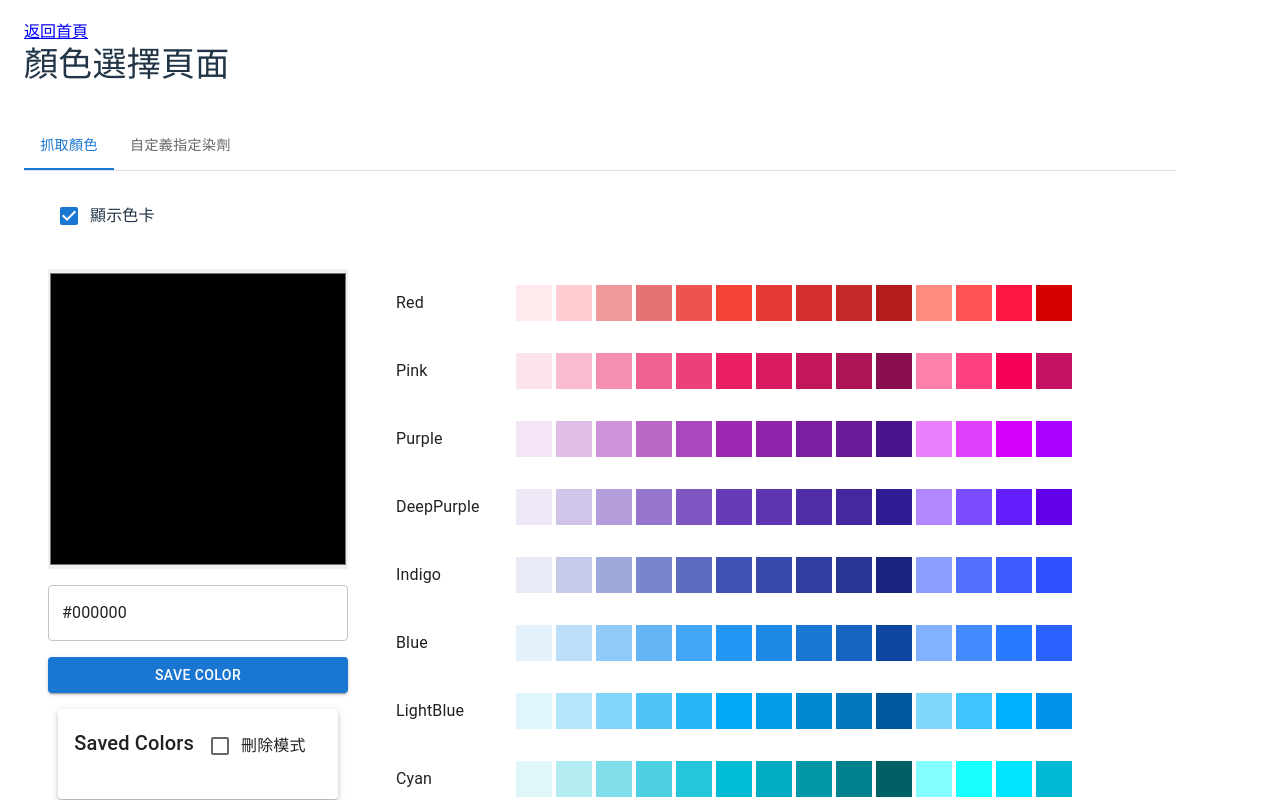
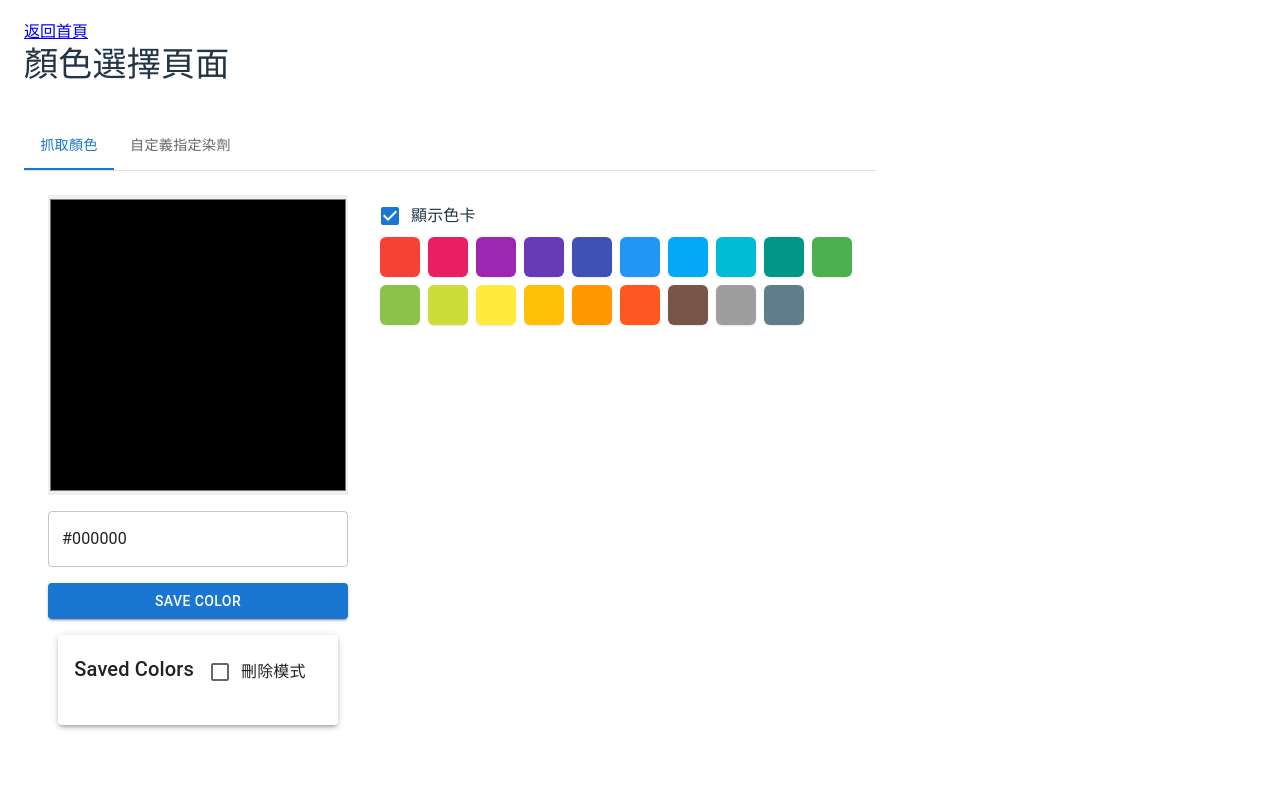
Before and after one commit to eldisa/Mabinogi, a React (Vite) app: page /Mabinogi/color-pick in a window 1280 px wide. Shown: the top 800 px of the page. Built offline with nearby package versions, Linux system fonts and the light colour scheme.

Commit message:
feat: change flow of Palette to be more flexible

```diff
--- a/src/components/ColorPalette.tsx
+++ b/src/components/ColorPalette.tsx
@@ -1,5 +1,5 @@
-import React from "react";
-import { Box, Typography, Paper, Stack, Grid } from "@mui/material";
+import React, { useState } from "react";
+import { Box, Paper } from "@mui/material";
 import { colorPalette } from "../data/palette";
 
 interface ColorPaletteProps {
@@ -9,68 +9,118 @@ interface ColorPaletteProps {
 export const ColorPalette: React.FC<ColorPaletteProps> = ({
     onColorSelect,
 }) => {
+    const [selectedCategory, setSelectedCategory] = useState<string | null>(
+        null
+    );
+
+    const handleCategoryClick = (category: string) => {
+        setSelectedCategory(selectedCategory === category ? null : category);
+    };
+
     return (
-        <Paper elevation={0} sx={{ p: 2, width: "100%" }}>
-            <Grid container spacing={2}>
-                {colorPalette.map(({ category, colorCodeArray }) => (
-                    <Grid item xs={12} key={category}>
+        <Paper
+            elevation={0}
+            sx={{
+                width: "100%",
+                bgcolor: "transparent",
+            }}
+        >
+            {/* Color Category Blocks */}
             <Box
                 sx={{
+                    display: "grid",
+                    gridTemplateColumns: "repeat(10, 1fr)",
+                    gap: 1,
                     mb: 2,
+                }}
+            >
+                {colorPalette.map(({ category, colorCodeArray }) => {
+                    const isSelected = selectedCategory === category;
+                    const mainColor = colorCodeArray[5]; // Using the middle shade as representative color
+
+                    return (
+                        <Box
+                            key={category}
+                            onClick={() => handleCategoryClick(category)}
+                            sx={{
+                                position: "relative",
+                                height: "40px",
+                                width: "40px",
+                                bgcolor: mainColor,
+                                borderRadius: "6px",
+                                cursor: "pointer",
                                 display: "flex",
                                 alignItems: "center",
+                                justifyContent: "center",
+                                transition: "all 0.2s ease",
+                                textTransform: "capitalize",
+                                color: "white",
+                                fontWeight: 500,
+                                fontSize: "0.7rem",
+                                textShadow: "0 1px 2px rgba(0,0,0,0.3)",
+                                boxShadow: isSelected
+                                    ? "0 2px 4px rgba(0,0,0,0.2)"
+                                    : "0 1px 2px rgba(0,0,0,0.1)",
+                                "&:hover": {
+                                    transform: "translateY(-1px)",
+                                    boxShadow: "0 2px 4px rgba(0,0,0,0.2)",
+                                },
+                                "&::after": isSelected
+                                    ? {
+                                          content: '""',
+                                          position: "absolute",
+                                          bottom: "-4px",
+                                          left: "50%",
+                                          transform: "translateX(-50%)",
+                                          width: 0,
+                                          height: 0,
+                                          borderLeft: "4px solid transparent",
+                                          borderRight: "4px solid transparent",
+                                          borderBottom: "4px solid #fff",
+                                      }
+                                    : {},
                             }}
                         >
-                            <Typography
-                                variant="subtitle1"
+                            {/* {category} */}
+                        </Box>
+                    );
+                })}
+            </Box>
+
+            {/* Color Array Display */}
+            {selectedCategory && (
+                <Box
                     sx={{
-                                    width: "120px",
-                                    textTransform: "capitalize",
-                                    flexShrink: 0,
+                        display: "grid",
+                        gridTemplateColumns: "repeat(14, 1fr)", // Show all colors in one row
+                        gap: 0.5,
+                        p: 1.5,
+                        bgcolor: "white",
+                        borderRadius: "6px",
+                        boxShadow: "0 1px 4px rgba(0,0,0,0.1)",
                     }}
                 >
-                                {category}
-                            </Typography>
-                            <Stack
-                                direction="row"
-                                spacing={0.5}
+                    {colorPalette
+                        .find((c) => c.category === selectedCategory)
+                        ?.colorCodeArray.map((color, index) => (
+                            <Box
+                                key={`${selectedCategory}-${index}`}
+                                onClick={() => onColorSelect(color)}
                                 sx={{
-                                    flexGrow: 1,
-                                    overflow: "hide",
-                                    // "&::-webkit-scrollbar": {
-                                    //     height: "8px",
-                                    // },
-                                    // "&::-webkit-scrollbar-track": {
-                                    //     background: "#f1f1f1",
-                                    // },
-                                    // "&::-webkit-scrollbar-thumb": {
-                                    //     background: "#888",
-                                    //     borderRadius: "4px",
-                                    // },
-                                }}
-                            >
-                                {colorCodeArray.map((colorCode, index) => (
-                                    <Box
-                                        key={`${category}-${index}`}
-                                        onClick={() => onColorSelect(colorCode)}
-                                        sx={{
-                                            width: 36,
-                                            height: 36,
-                                            bgcolor: colorCode,
+                                    aspectRatio: "1",
+                                    bgcolor: color,
+                                    borderRadius: "4px",
                                     cursor: "pointer",
-                                            transition: "transform 0.2s",
-                                            flexShrink: 0,
+                                    transition: "all 0.2s",
                                     "&:hover": {
-                                                transform: "scale(1.1)",
+                                        transform: "scale(1.15)",
+                                        boxShadow: "0 2px 4px rgba(0,0,0,0.15)",
                                     },
                                 }}
                             />
                         ))}
-                            </Stack>
                 </Box>
-                    </Grid>
-                ))}
-            </Grid>
+            )}
         </Paper>
     );
 };
--- a/src/components/ColorPickerContent.tsx
+++ b/src/components/ColorPickerContent.tsx
@@ -10,7 +10,7 @@ import { generateColorCode } from "../utils/colorUtils";
 
 export const ColorPickerContent: React.FC = () => {
     const { colorArray } = useSelector((state: RootState) => state.color);
-    const [showColorBlock, setShowColorBlock] = React.useState(true);
+    const [showColorBlock, setShowColorBlock] = React.useState(false);
     const [mode, setMode] = useState(DEFAULTS.MODE as number);
     const [shiftStep, setShiftStep] = useState(DEFAULTS.SHIFT_STEP as number);
     const [color1, setColor1] = useState(DEFAULTS.COLOR_1 as number);
--- a/src/components/ColorPickerTabs.tsx
+++ b/src/components/ColorPickerTabs.tsx
@@ -2,13 +2,13 @@ import React from "react";
 import { Tabs, Tab, Box } from "@mui/material";
 import { TabPanel } from "./TabPanel";
 import { ColorPickerContent } from "./ColorPickerContent";
-import { CustomColorPicker } from "./CustomColorPicker";
+import CustomColorPicker from "./CustomColorPicker";
 
 export const ColorPickerTabs: React.FC = () => {
     const [tabValue, setTabValue] = React.useState(0);
 
     return (
-        <Box sx={{ width: "100%" }}>
+        <Box sx={{ width: "100%", height: "800px" }}>
             <Box sx={{ borderBottom: 1, borderColor: "divider" }}>
                 <Tabs
                     value={tabValue}
@@ -19,6 +19,7 @@ export const ColorPickerTabs: React.FC = () => {
                 </Tabs>
             </Box>
 
+            <Box sx={{ height: "calc(100% - 48px)", overflow: "auto" }}>
                 <TabPanel value={tabValue} index={0}>
                     <CustomColorPicker />
                 </TabPanel>
@@ -26,5 +27,6 @@ export const ColorPickerTabs: React.FC = () => {
                     <ColorPickerContent />
                 </TabPanel>
             </Box>
+        </Box>
     );
 };
--- a/src/components/CustomColorPicker.tsx
+++ b/src/components/CustomColorPicker.tsx
@@ -16,7 +16,7 @@ interface SavedColor {
     timestamp: number;
 }
 
-export const CustomColorPicker: React.FC = () => {
+const CustomColorPicker: React.FC = () => {
     const [customColor, setCustomColor] = useState("#000000");
     const [showColorCards, setShowColorCards] = useState(true);
     const [savedColors, setSavedColors] = useState<SavedColor[]>(() => {
@@ -54,18 +54,9 @@ export const CustomColorPicker: React.FC = () => {
 
     return (
         <Stack spacing={4}>
-            <FormControlLabel
-                control={
-                    <Checkbox
-                        checked={showColorCards}
-                        onChange={(e) => setShowColorCards(e.target.checked)}
-                    />
-                }
-                label="顯示色卡"
-            />
-
             <Stack
-                direction={showColorCards ? "row" : "column"}
+                // direction={showColorCards ? "row" : "column"}
+                direction={"row"}
                 spacing={4}
                 alignItems="flex-start"
             >
@@ -100,7 +91,18 @@ export const CustomColorPicker: React.FC = () => {
                         onDelete={handleDeleteSavedColor}
                     />
                 </Stack>
-
+                <Stack>
+                    <FormControlLabel
+                        control={
+                            <Checkbox
+                                checked={showColorCards}
+                                onChange={(e) =>
+                                    setShowColorCards(e.target.checked)
+                                }
+                            />
+                        }
+                        label="顯示色卡"
+                    />
                     {showColorCards && (
                         <div style={{ overflow: "hidden" }}>
                             <ColorPalette
@@ -110,5 +112,8 @@ export const CustomColorPicker: React.FC = () => {
                     )}
                 </Stack>
             </Stack>
+        </Stack>
     );
 };
+
+export default CustomColorPicker;
--- a/src/components/TabPanel.tsx
+++ b/src/components/TabPanel.tsx
@@ -1,5 +1,5 @@
-import React from 'react';
-import { Box } from '@mui/material';
+import React from "react";
+import { Box } from "@mui/material";
 
 interface TabPanelProps {
     children?: React.ReactNode;
@@ -7,19 +7,22 @@ interface TabPanelProps {
     value: number;
 }
 
-export const TabPanel: React.FC<TabPanelProps> = ({ children, value, index }) => {
+export const TabPanel: React.FC<TabPanelProps> = ({
+    children,
+    value,
+    index,
+    ...other
+}) => {
     return (
         <div
             role="tabpanel"
             hidden={value !== index}
-      id={`color-picker-tabpanel-${index}`}
-      aria-labelledby={`color-picker-tab-${index}`}
+            id={`tabpanel-${index}`}
+            aria-labelledby={`tab-${index}`}
+            {...other}
+            style={{ height: "100%", overflow: "auto" }} // Set fixed height and overflow
         >
-      {value === index && (
-        <Box sx={{ p: 3 }}>
-          {children}
-        </Box>
-      )}
+            {value === index && <Box p={3}>{children}</Box>}
         </div>
     );
 };
```
Lines whose indentation alone changed are shown as unchanged.
